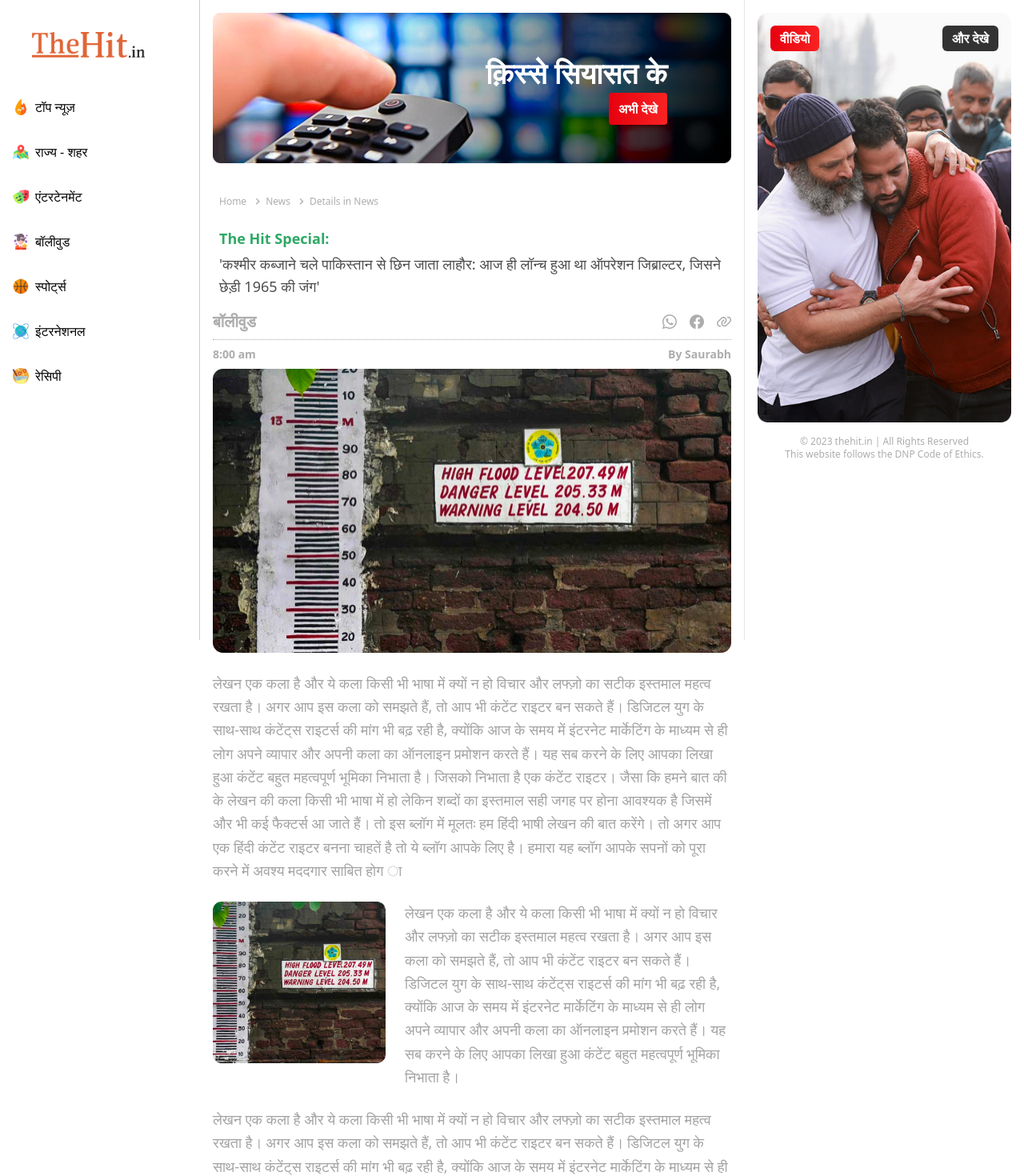
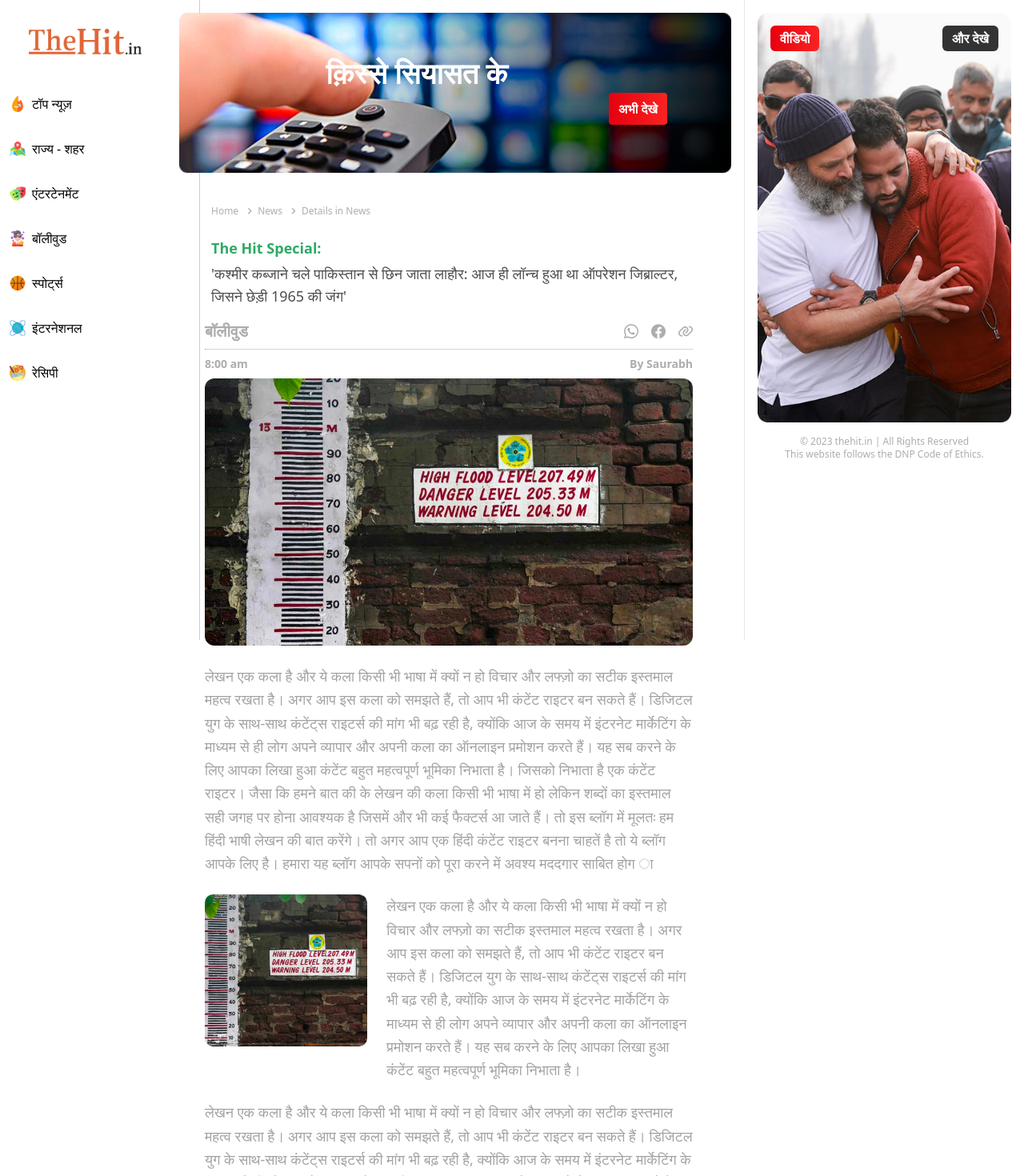
Before and after one commit to CSE2000/hit-news-website, a Vue app: page /news/1 in a window 1280 px wide. Shown: the top 1470 px of the page at 80% size. Built offline with nearby package versions, Linux system fonts and the light colour scheme; a web font is replaced by a local one.

Commit message:
Changes- overflow

```diff
--- a/src/assets/main.css
+++ b/src/assets/main.css
@@ -1,4 +1,7 @@
+
 @import url('https://fonts.googleapis.com/css2?family=Comfortaa:wght@300&family=Hammersmith+One&family=Kalam:wght@300;400&family=Mukta:wght@200;300;400;500;600;700;800&family=Poppins:ital,wght@0,100;0,200;0,300;0,400;0,500;0,600;0,700;0,800;0,900;1,100;1,200;1,300;1,400;1,500;1,600;1,700;1,800;1,900&family=Work+Sans&display=swap');
+
+
 
 @tailwind base;
 @tailwind components;
--- a/src/components/Sidebar.vue
+++ b/src/components/Sidebar.vue
@@ -3,7 +3,7 @@
     class="hidden lg:block h-screen border-r border-black border-opacity-20 p-4 space-y-8 min-w-[250px]"
   > -->
   <nav
-    class="hidden md:block h-screen border-r border-black border-opacity-20 p-4 space-y-8 min-w-[200px] md:min-w-[220px] lg:min-w-[250px]"
+    class="hidden md:block h-screen border-r border-black border-opacity-20 p-3 space-y-8 min-w-[200px] md:min-w-[220px] lg:min-w-[250px]"
   >
     <div>
       <div class="h-[50px] w-full m-6 text-center">
--- a/src/layout/NormalLayout.vue
+++ b/src/layout/NormalLayout.vue
@@ -7,19 +7,21 @@ import { RouterView } from 'vue-router'
 </script>
 
 <template>
-  <main class="flex flex-col md:flex-row min-h-screen">
+  <main class="flex flex-col md:flex-row min-h-screen ">
     <!-- Sidebar: Shrinks on tablet -->
-    <Sidebar class="hidden md:block md:w-[20%] lg:w-[18%] xl:w-[15%]" />
+    <div class="hidden md:block sticky top-0 h-screen md:w-[20%] lg:w-[18%] xl:w-[15%]">
+      <Sidebar />
+    </div>
 
     <!-- Center: HomeView + NewsFeed -->
-    <div class="flex-1 flex flex-col w-full overflow-hidden md:w-[60%] lg:w-[64%] xl:w-[66%]">
+    <div class="flex-1 flex flex-col w-full md:w-[60%] lg:w-[64%] xl:w-[66%]">
       <!-- Navbar for mobile -->
       <div class="md:hidden sticky top-0 z-10 w-full bg-white">
         <Navbar />
       </div>
 
       <!-- HomeView (visible on md+) -->
-      <div class="p-2 md:p-4 hidden md:block">
+      <div class="p-2 md:p-4 hidden md:block overflow-x-auto">
         <HomeView />
       </div>
 
@@ -30,7 +32,7 @@ import { RouterView } from 'vue-router'
     </div>
 
     <!-- Shorts: Shrinks at each breakpoint -->
-    <Shorts class="hidden md:block md:w-[24%] lg:w-[20%] xl:w-[18%] 2xl:w-[16%]" />
+    <Shorts class="hidden md:block md:w-[24%] lg:w-[20%] xl:w-[18%] 2xl:w-[16%] sticky top-0 h-screen"/>
   </main>
 </template>
 
--- a/src/views/HitSpecial.vue
+++ b/src/views/HitSpecial.vue
@@ -1,18 +1,19 @@
 <template>
-  <div class="space-y-2 mx-auto">
+  <div class="space-y-2 mx-auto max-w-screen-xl w-full overflow-x-hidden px-2 md:px-4 lg:px-8 xl:px-12">
+    <!-- Breadcrumb Navigation -->
     <nav class="flex flex-wrap gap-2 p-2">
       <a
         v-for="link in navLinks"
         :key="link.href"
         :href="link.href"
-        class="text-[#ADADAD] text-xs font-medium flex items-center gap-1 hover:text-gray-900 cursor-pointer transition-all duration-300 ease-in-out
-"
+        class="text-[#ADADAD] text-xs font-medium flex items-center gap-1 hover:text-gray-900 cursor-pointer transition-all duration-300 ease-in-out"
       >
         <i v-if="link.icons" :class="`pi ${link.icons}`"></i>
         {{ link.label }}
       </a>
     </nav>
 
+    <!-- Headline and Title -->
     <div class="p-2">
       <div class="flex flex-wrap items-baseline gap-1">
         <p class="text-lg font-bold text-[#2EA965] whitespace-nowrap">
@@ -22,37 +23,48 @@
       </div>
     </div>
 
+    <!-- Category & Share Icons -->
     <div class="flex flex-wrap items-center justify-between gap-4 mb-4">
       <p class="text-xl font-semibold text-[#ADADAD]">{{ article?.category }}</p>
       <div class="flex gap-4 flex-wrap text-white">
-        <div v-for="(icon, index) in icons" :key="index" class="flex items-center text-[#ADADAD] hover:text-gray-900 cursor-pointer">
+        <div
+          v-for="(icon, index) in icons"
+          :key="index"
+          class="flex items-center text-[#ADADAD] hover:text-gray-900 cursor-pointer"
+        >
           <i :class="icon.name" class="text-lg"></i>
         </div>
       </div>
     </div>
 
+    <!-- Dotted Divider -->
     <div class="border-b border-dotted border-[#ADADAD]"></div>
 
+    <!-- Date and Author -->
     <div class="flex items-center justify-between text-sm text-[#ADADAD] font-semibold">
       <p>{{ formatDate(article?.date) }}</p>
       <p>By {{ article?.author }}</p>
     </div>
 
+    <!-- Article Content -->
     <div class="space-y-6">
-      <!-- Article images -->
-      <img src="../assets/images/Rectangle 2.svg" alt="Main News Image" class="w-full h-auto" />
+      <!-- Main Image -->
+      <img src="../assets/images/Rectangle 2.svg" alt="Main News Image" class="w-full h-auto object-contain" />
 
+      <!-- Main Text -->
       <p class="text-lg text-[#A3A3A3] leading-relaxed">{{ article?.mainArticle }}</p>
 
-      <div class="flex flex-col md:flex-row gap-6 items-start">
+      <!-- Side Article Section (Image + Text side by side on md+, stacked on small) -->
+      <div class="flex flex-col md:flex-row gap-6 items-start min-w-0 w-full">
         <img
           src="../assets/images/Rectangle 3.svg"
           alt="Secondary Image"
-          class="w-full md:w-1/3 h-auto"
+          class="w-full md:w-1/3 h-auto object-contain"
         />
-        <p class="text-lg text-[#A3A3A3] leading-relaxed">{{ article?.sideArticle }}</p>
+        <p class="text-lg text-[#A3A3A3] leading-relaxed w-full">{{ article?.sideArticle }}</p>
       </div>
 
+      <!-- Final Paragraph -->
       <div>
         <p class="text-lg text-[#A3A3A3] leading-relaxed">{{ article?.finalArticle }}</p>
       </div>
@@ -87,5 +99,10 @@ const formatDate = (dateStr) => {
     hour12: true,
   })
 }
-const icons = [{ name: 'pi pi-whatsapp' }, { name: 'pi pi-facebook' }, { name: 'pi pi-link' }]
+
+const icons = [
+  { name: 'pi pi-whatsapp' },
+  { name: 'pi pi-facebook' },
+  { name: 'pi pi-link' },
+]
 </script>
--- a/src/views/HomeView.vue
+++ b/src/views/HomeView.vue
@@ -3,13 +3,13 @@
 <template>
   <main class="flex flex-col space-y-">
     <div class="relative w-full">
-      <img src="../assets/Rectangle 1.png" class="w-full object-cover" />
+      <img src="../assets/Rectangle 1.png" class="w-full pl-4 object-cover" />
 
       <!-- Text and button positioned responsively -->
       <div
         class="absolute top-4 left-1/2 transform -translate-x-1/3 text-center space-y-1 sm:top-14 sm:right-20 sm:left-0 sm:translate-x-0 sm:text-right"
       >
-        <p class="text-white text-xl sm:text-2xl md:text-3xl lg:text-4xl font-bold">
+        <p class="text-white text-xl sm:text-2xl md:text-3xl lg:text-4xl font-bold sm:text-center">
           क़िस्से सियासत के
         </p>
         <button
```
Also changed, not shown: 1 other file (tests, documents, lock files or other folders).
